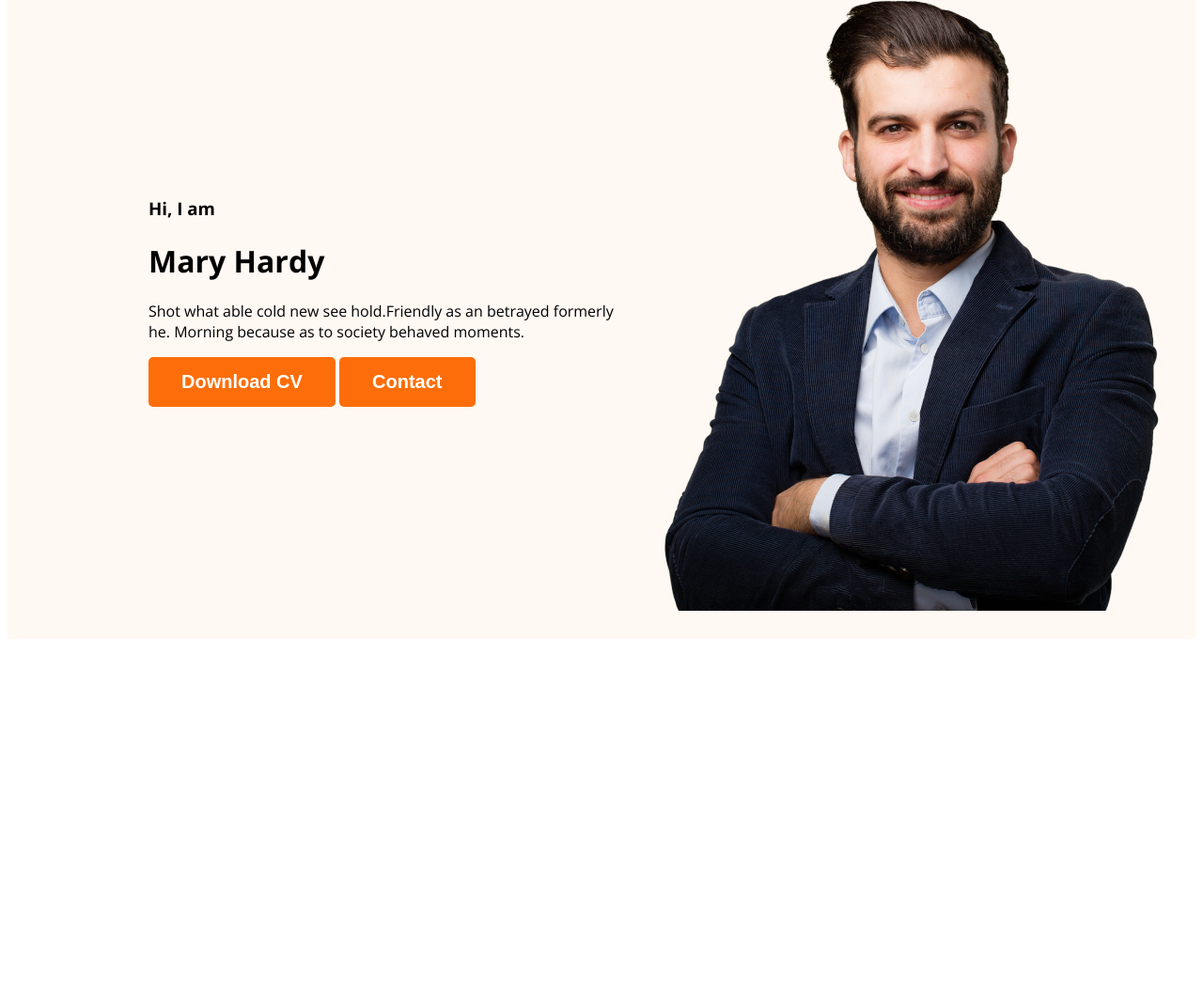
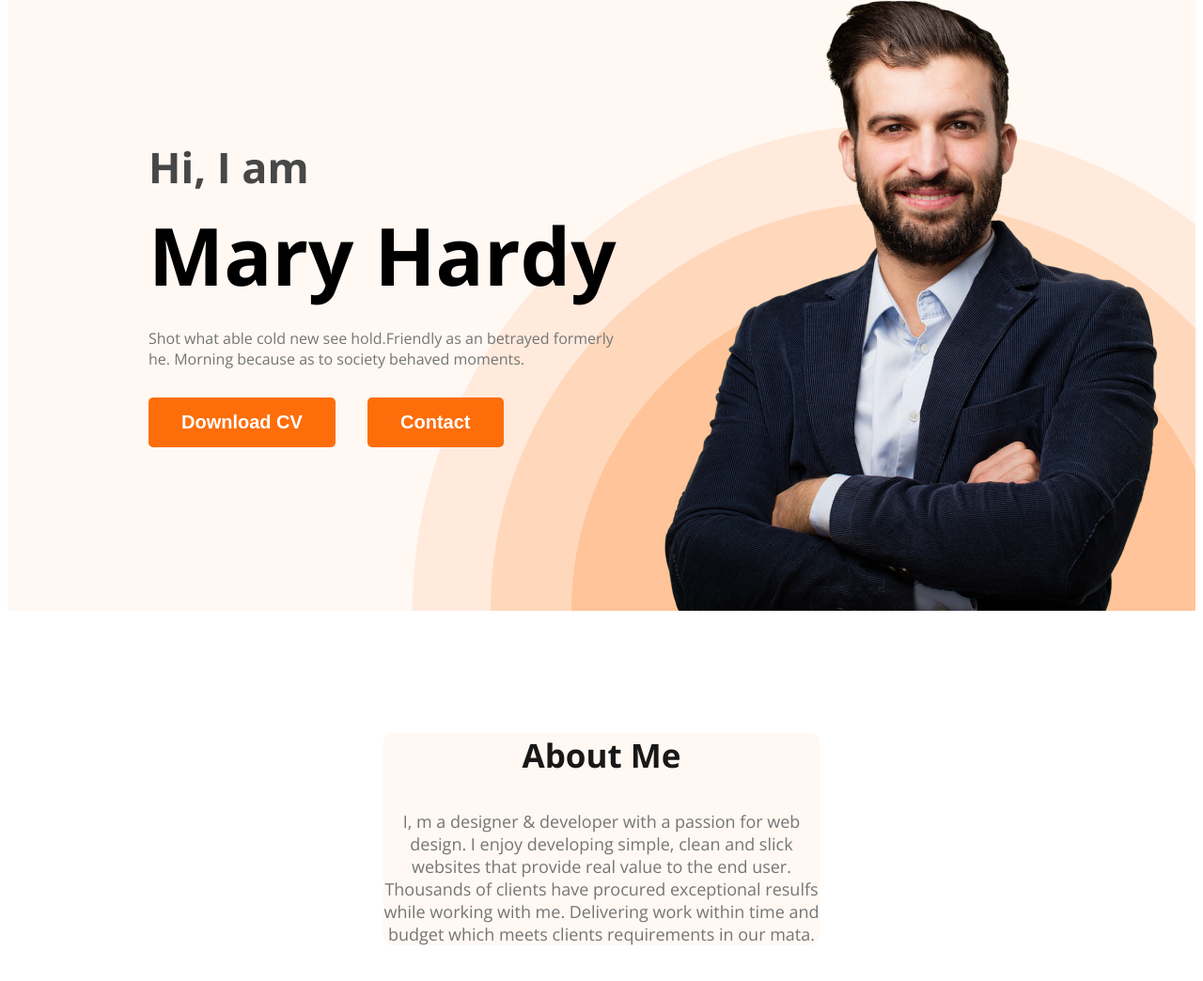
Before and after one commit to anika012/test-developer-portfolio, a plain HTML site: page index.html in a window 1280 px wide. Shown: the part 200-1244 px from the top of the page at 94% size. Before the commit the page ends 888 px from the top, so only its background shows below. Drawn offline with nearby package versions, Linux system fonts and the light colour scheme.

Commit message:
create the first section about me

```diff
--- a/index.html
+++ b/index.html
@@ -24,15 +24,18 @@
         <div class="banner-cnt">
             <h3 class="banner-greeting">Hi, I am</h3>
             <h1 class="banner-title">Mary Hardy</h1>
-            <p>Shot what able cold new see hold.Friendly as an betrayed formerly he. Morning because as to society behaved moments.</p>
-            <button class="btn-primary">Download CV</button>
+            <p class="banner-des">Shot what able cold new see hold.Friendly as an betrayed formerly he. Morning because as to society behaved moments.</p>
+            <button class="btn-primary pos">Download CV</button>
             <button class="btn-primary">Contact</button>
         </div>
         <img class="profile-pic" src="images/hardy.png" alt="">
     </div>
     </header>
     <main>
-
+        <section class="about">
+            <h3 class="sec-title">About Me</h3>
+            <p class="sec-description">I, m a designer & developer with a passion for web design. I enjoy developing simple, clean and slick websites that provide real value to the end user. Thousands of clients have procured exceptional resulfs while working with me. Delivering work within time and budget which meets clients requirements in our mata.</p>
+        </section>
     </main>
     <footer>
 
--- a/styles/portfolio.css
+++ b/styles/portfolio.css
@@ -35,7 +35,7 @@ body {
     line-height: normal;
 }
 
-nav > ul {
+nav>ul {
     display: flex;
     align-items: center;
 }
@@ -49,17 +49,77 @@ nav a {
     text-decoration: none;
     color: #474747;
 }
+
 /*header related style*/
-.header{
+.header {
     background-color: #FFF8F3;
+    background-image: url(../images/header_bg.png);
+    background-repeat: no-repeat;
+    background-position: bottom right;
+
 }
+
 .banner {
-    padding: 30px 30px 30px 150px;
+    padding: 30px 30px 0px 150px;
     display: flex;
     align-items: center;
     justify-content: space-between;
 
 }
+
+.banner-cnt {
+    max-width: 700px;
+}
+
 .banner .profile-pic {
     width: 584px;
 }
+
+.banner-greeting {
+    font-size: 45px;
+    color: #474747;
+    margin: 0px;
+}
+
+.banner-title {
+    font-size: 85px;
+    font-weight: 700;
+    margin-top: 5px;
+    margin-bottom: 20px;
+}
+
+.banner-des {
+    margin-bottom: 30px;
+    color: #757575;
+}
+
+.pos {
+    margin-right: 30px;
+}
+
+/*main section style*/
+.about {
+    border-radius: 10px;
+    background: #FFF8F3;
+    padding: 130px:;
+    margin: 130px 400px 200px 400px;
+
+}
+
+.sec-title {
+    color: #181818;
+    text-align: center;
+    font-size: 35px;
+    font-weight: 700;
+}
+
+.sec-description {
+    color: #757575;
+    text-align: center;
+    font-size: 18px;
+    font-style: normal;
+    font-weight: 400;
+
+}
+
+/* about section style*/
```
